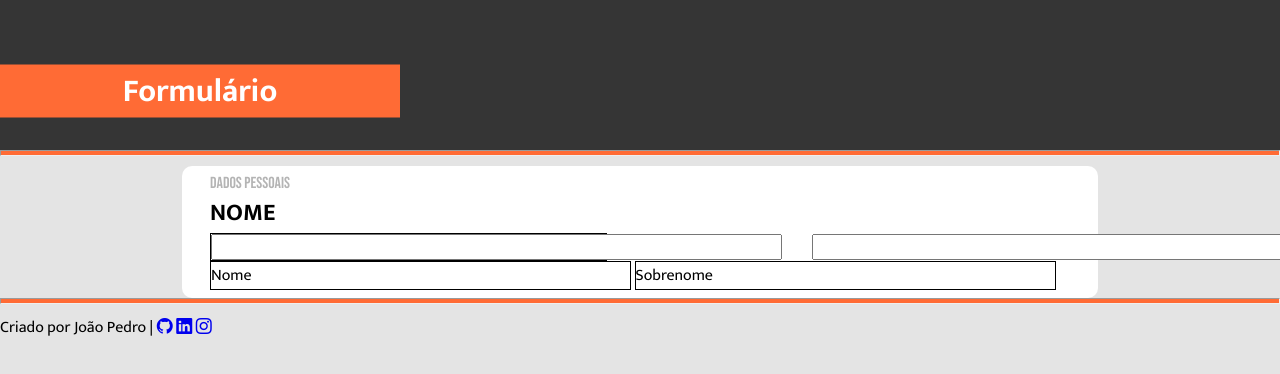
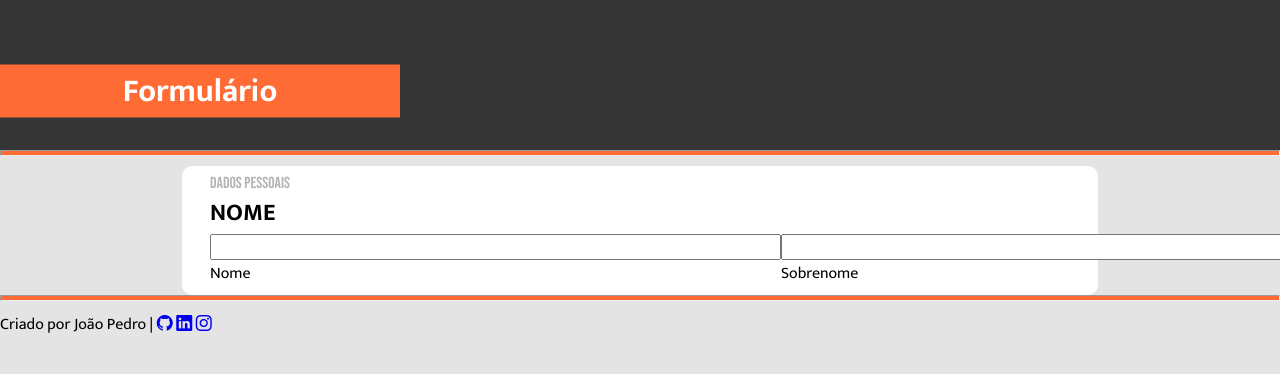
Before and after one commit to jpsantosss/form, a website: page index.html in a window 1280 px wide. Shown: the top 374 px of the page. Drawn offline with nearby package versions, Linux system fonts and the light colour scheme.

Commit message:
corrigido alinhamento

```diff
--- a/index.html
+++ b/index.html
@@ -18,15 +18,15 @@
             <fieldset class="formulario-classe">
                 <legend>Dados pessoais</legend>
                     <h2 class="subtitulo">NOME</h2>
-                        <div class="inputs-nome">
-                            <input type="text" name="nome" id="nome" class="input-nome" size="60">
-                            <input type="text" name="sobrenome" id="sobrenome" size="60">
-                        </div>
-                        <div class="desc-nomes">
-                            <p>Nome</p>
-                        </div>
-                        <div class="desc-nomes">
-                            <p>Sobrenome</p>
+                        <div class="grupo-inputs">
+                            <div class="inputs-nome">
+                                <input type="text" name="nome" id="nome" class="input-nome" size="60">
+                                <p>Nome</p>
+                            </div>
+                            <div class="inputs-sobrenome">
+                                <input type="text" name="nome" id="nome" class="input-nome" size="60">
+                                <p>Sobrenome</p>
+                            </div>
                         </div>
             </fieldset>
 
--- a/style.css
+++ b/style.css
@@ -49,16 +49,13 @@ fieldset{
     border: none;
     padding: 0px 20px;
 }
-input.input-nome{
-    margin-right: 30px;
+.grupo-inputs{
+    display: flex;
+    justify-content: space-between;
 }
 .inputs-nome{
-    border: 1px solid black;
-    display: flex;
-    width: 395px;
+    display: inline-block;
 }
-.desc-nomes{
+.inputs-sobrenome{
     display: inline-block;
-    width: 419px;
-    border: 1px solid black;
 }
```
